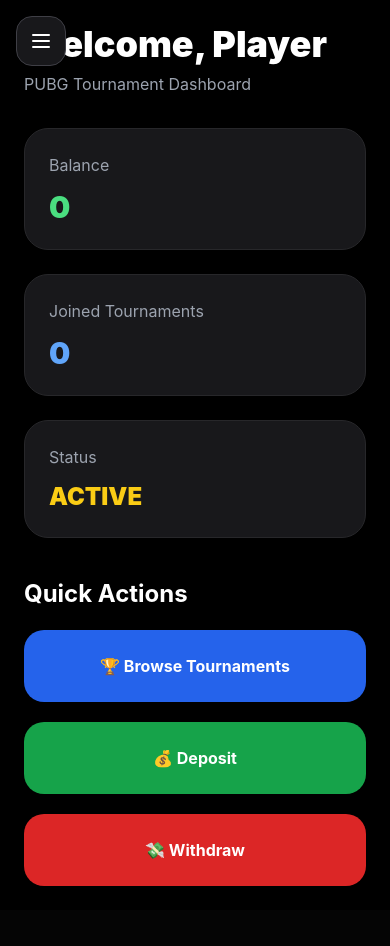
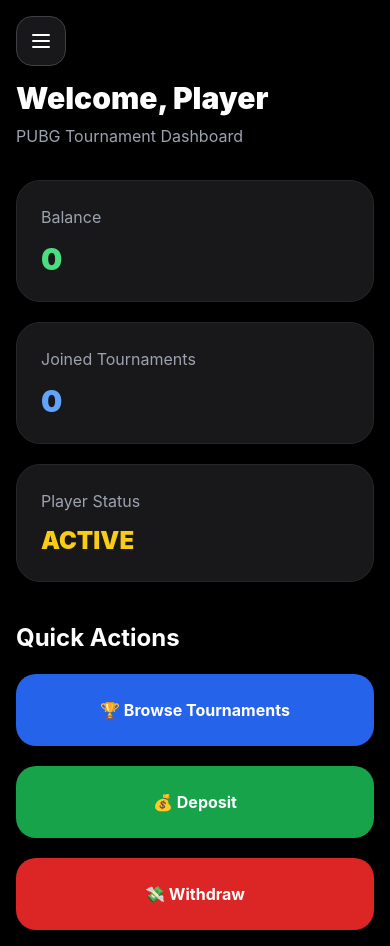
Before and after one commit to Cashipro/opbattle, a Next.js app in the folder frontend/: page /dashboard in a window 390 px wide. Before the commit the page ends 910 px from the top, so only its background shows below. Built offline with nearby package versions, Linux system fonts and the light colour scheme; no server answers.

Commit message:
Update page.tsx

```diff
--- a/frontend/src/app/dashboard/page.tsx
+++ b/frontend/src/app/dashboard/page.tsx
@@ -28,6 +28,8 @@ const [user,setUser] = useState<any>({});
 
 const [joined,setJoined] = useState(0);
 
+const [loading,setLoading] = useState(true);
+
 
 
 
@@ -38,8 +40,26 @@ const [joined,setJoined] = useState(0);
 useEffect(()=>{
 
 
+loadUser();
+
+loadTournaments();
+
+
+},[]);
+
+
+
+
+
+
+
+
+function loadUser(){
+
+
 const savedUser =
 localStorage.getItem("user");
+
 
 
 if(savedUser){
@@ -51,11 +71,7 @@ JSON.parse(savedUser)
 }
 
 
-
-load();
-
-
-},[]);
+}
 
 
 
@@ -64,7 +80,7 @@ load();
 
 
 
-async function load(){
+async function loadTournaments(){
 
 
 try{
@@ -85,6 +101,12 @@ data.length
 
 console.log(error);
 
+
+
+}finally{
+
+
+setLoading(false);
 
 
 }
@@ -125,8 +147,10 @@ text-white
 
 <main className="
 flex-1
-p-6
+p-4
+pt-20
 md:p-10
+md:pt-10
 ">
 
 
@@ -134,8 +158,21 @@ md:p-10
 
 
 
+
+<div className="
+max-w-7xl
+mx-auto
+">
+
+
+
+
+
+
+
 <h1 className="
-text-4xl
+text-3xl
+md:text-4xl
 font-black
 mb-2
 ">
@@ -147,6 +184,7 @@ Welcome,
 {user.name || "Player"}
 
 </h1>
+
 
 
 
@@ -173,9 +211,11 @@ PUBG Tournament Dashboard
 <div className="
 grid
 grid-cols-1
-md:grid-cols-3
-gap-6
+sm:grid-cols-2
+xl:grid-cols-3
+gap-5
 ">
+
 
 
 
@@ -245,7 +285,19 @@ text-blue-400
 mt-3
 ">
 
-{joined}
+{
+
+loading
+
+?
+
+"..."
+
+:
+
+joined
+
+}
 
 </h2>
 
@@ -272,7 +324,7 @@ p-6
 text-gray-400
 ">
 
-Status
+Player Status
 
 </p>
 
@@ -330,9 +382,11 @@ Quick Actions
 <div className="
 grid
 grid-cols-1
-md:grid-cols-3
+sm:grid-cols-2
+xl:grid-cols-3
 gap-5
 ">
+
 
 
 
@@ -355,7 +409,9 @@ transition
 
 >
 
-🏆 Browse Tournaments
+🏆
+
+Browse Tournaments
 
 </a>
 
@@ -382,7 +438,9 @@ transition
 
 >
 
-💰 Deposit
+💰
+
+Deposit
 
 </a>
 
@@ -409,10 +467,11 @@ transition
 
 >
 
-💸 Withdraw
+💸
+
+Withdraw
 
 </a>
-
 
 
 
@@ -424,6 +483,12 @@ transition
 
 
 
+
+
+
+
+
+</div>
 
 
 
```
